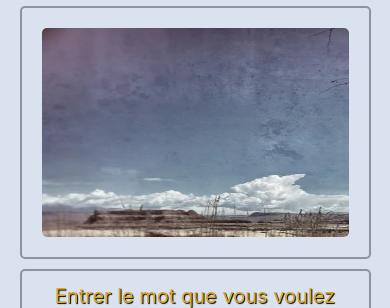
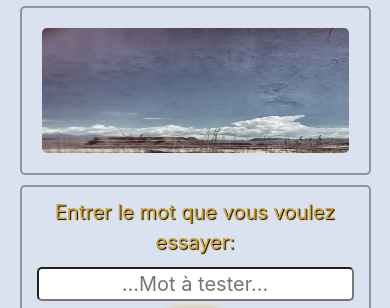
Before and after one commit to BenjiBrana/projet-Passerelle1, a website: page index.html in a window 390 px wide. Shown: the part 69-377 px from the top of the page. Drawn offline with nearby package versions, Linux system fonts and the light colour scheme.

Commit message:
maj hauteur #page

```diff
--- a/design/sass/default.scss
+++ b/design/sass/default.scss
@@ -256,7 +256,8 @@ button.keyboard-button:hover {
 }
 @media all and (max-width: 499px) {
     #page {
-        height: 75vh;
+        height: 50%;
+        font-size: 1rem;
     }
     .mot {
         height: 25rem;
@@ -265,7 +266,6 @@ button.keyboard-button:hover {
         gap: 1rem;
         padding: 1.4rem;
         width: 100%;
-        font-size: 1rem;
     }
     .keyboard-button {
         margin: 0.2rem;
```
Also changed, not shown: index.html (+1 -1 lines), design/css/default.css, 1 other file.
